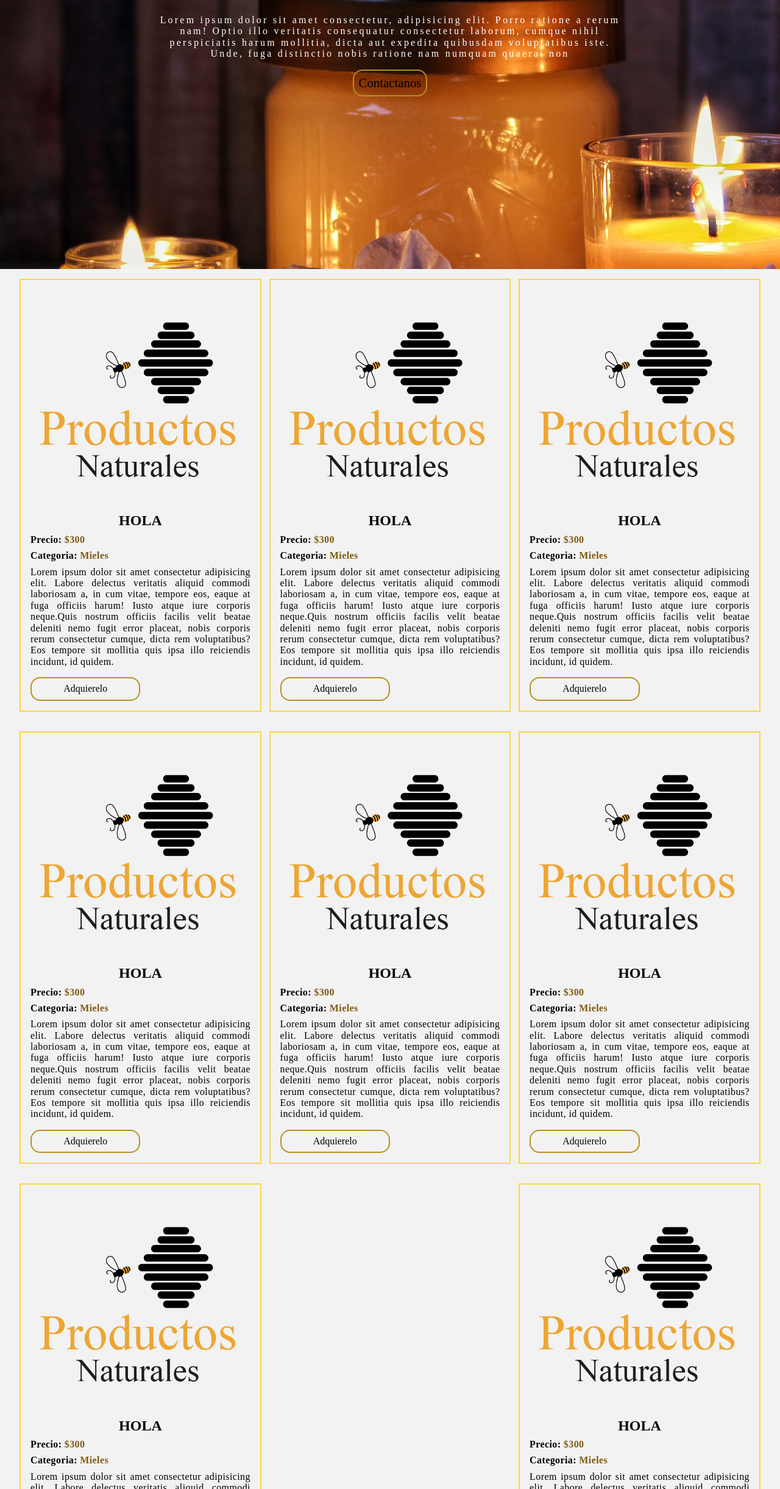
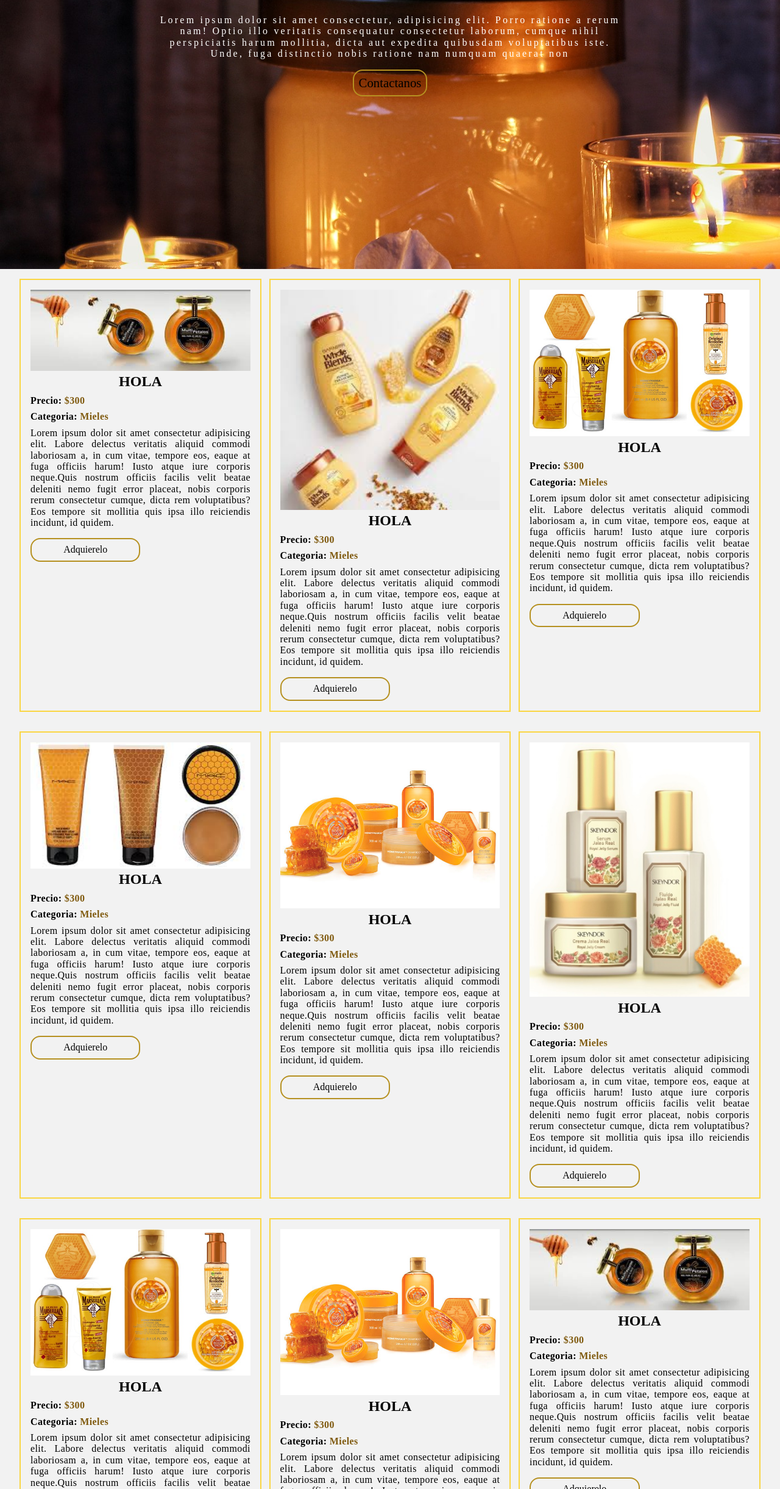
Before and after one commit to gSalvatorec/Mieles2.0, a plain HTML site: page index.html in a window 1280 px wide. Shown: the part 359-2800 px from the top of the page at 61% size. Drawn offline with Linux system fonts and the light colour scheme.

Commit message:
se agregaron ejemplos de productos

```diff
--- a/index.html
+++ b/index.html
@@ -64,7 +64,7 @@
     <div class="main articulos">
         <div class="contenedor-articulos contenedor">
             <div class="card-articulo">
-                <img src="img/ProductosN1.png" alt="" class="articulo">
+                <img src="img/P1.jpg" alt="" class="articulo">
                 <div class="texto-articulo">
                     <h2>Hola</h2>
                     <p class="Precio">Precio: <span>$300</span></p>
@@ -76,7 +76,7 @@
             </div>
             <!-- Finaliza el card del articulo -->
             <div class="card-articulo">
-                <img src="img/ProductosN1.png" alt="" class="articulo">
+                <img src="img/P2.jpg" alt="" class="articulo">
                 <div class="texto-articulo">
                     <h2>Hola</h2>
                     <p class="Precio">Precio: <span>$300</span></p>
@@ -88,7 +88,7 @@
             </div>
             <!-- Finaliza el card del articulo -->
             <div class="card-articulo">
-                <img src="img/ProductosN1.png" alt="" class="articulo">
+                <img src="img/P3.jpg" alt="" class="articulo">
                 <div class="texto-articulo">
                     <h2>Hola</h2>
                     <p class="Precio">Precio: <span>$300</span></p>
@@ -100,7 +100,7 @@
             </div>
             <!-- Finaliza el card del articulo -->
             <div class="card-articulo">
-                <img src="img/ProductosN1.png" alt="" class="articulo">
+                <img src="img/P4.jpg" alt="" class="articulo">
                 <div class="texto-articulo">
                     <h2>Hola</h2>
                     <p class="Precio">Precio: <span>$300</span></p>
@@ -112,7 +112,7 @@
             </div>
             <!-- Finaliza el card del articulo -->
             <div class="card-articulo">
-                <img src="img/ProductosN1.png" alt="" class="articulo">
+                <img src="img/P5.jpg" alt="" class="articulo">
                 <div class="texto-articulo">
                     <h2>Hola</h2>
                     <p class="Precio">Precio: <span>$300</span></p>
@@ -124,7 +124,7 @@
             </div>
             <!-- Finaliza el card del articulo -->
             <div class="card-articulo">
-                <img src="img/ProductosN1.png" alt="" class="articulo">
+                <img src="img/P6.jpg" alt="" class="articulo">
                 <div class="texto-articulo">
                     <h2>Hola</h2>
                     <p class="Precio">Precio: <span>$300</span></p>
@@ -136,7 +136,7 @@
             </div>
             <!-- Finaliza el card del articulo -->
             <div class="card-articulo">
-                <img src="img/ProductosN1.png" alt="" class="articulo">
+                <img src="img/P3.jpg" alt="" class="articulo">
                 <div class="texto-articulo">
                     <h2>Hola</h2>
                     <p class="Precio">Precio: <span>$300</span></p>
@@ -148,7 +148,7 @@
             </div>
             <!-- Finaliza el card del articulo -->
             <div class="card-articulo">
-                <img src="img/ProductosN1.png" alt="" class="articulo">
+                <img src="img/P5.jpg" alt="" class="articulo">
                 <div class="texto-articulo">
                     <h2>Hola</h2>
                     <p class="Precio">Precio: <span>$300</span></p>
@@ -159,7 +159,54 @@
                 <a href="#" class="boton">Adquierelo</a>
             </div>
             <!-- Finaliza el card del articulo -->
-
+            <div class="card-articulo">
+                <img src="img/P1.jpg" alt="" class="articulo">
+                <div class="texto-articulo">
+                    <h2>Hola</h2>
+                    <p class="Precio">Precio: <span>$300</span></p>
+                    <p class="categoria">Categoria: <span>Mieles</span></p>
+                    <p>Lorem ipsum dolor sit amet consectetur adipisicing elit. Labore delectus veritatis aliquid commodi laboriosam a, in cum vitae, tempore eos, eaque at fuga officiis harum! Iusto atque iure corporis neque.Quis nostrum officiis facilis
+                        velit beatae deleniti nemo fugit error placeat, nobis corporis rerum consectetur cumque, dicta rem voluptatibus? Eos tempore sit mollitia quis ipsa illo reiciendis incidunt, id quidem.</p>
+                </div>
+                <a href="#" class="boton">Adquierelo</a>
+            </div>
+            <!-- Finaliza el card del articulo -->
+            <div class="card-articulo">
+                <img src="img/P6.jpg" alt="" class="articulo">
+                <div class="texto-articulo">
+                    <h2>Hola</h2>
+                    <p class="Precio">Precio: <span>$300</span></p>
+                    <p class="categoria">Categoria: <span>Mieles</span></p>
+                    <p>Lorem ipsum dolor sit amet consectetur adipisicing elit. Labore delectus veritatis aliquid commodi laboriosam a, in cum vitae, tempore eos, eaque at fuga officiis harum! Iusto atque iure corporis neque.Quis nostrum officiis facilis
+                        velit beatae deleniti nemo fugit error placeat, nobis corporis rerum consectetur cumque, dicta rem voluptatibus? Eos tempore sit mollitia quis ipsa illo reiciendis incidunt, id quidem.</p>
+                </div>
+                <a href="#" class="boton">Adquierelo</a>
+            </div>
+            <!-- Finaliza el card del articulo -->
+            <div class="card-articulo">
+                <img src="img/P2.jpg" alt="" class="articulo">
+                <div class="texto-articulo">
+                    <h2>Hola</h2>
+                    <p class="Precio">Precio: <span>$300</span></p>
+                    <p class="categoria">Categoria: <span>Mieles</span></p>
+                    <p>Lorem ipsum dolor sit amet consectetur adipisicing elit. Labore delectus veritatis aliquid commodi laboriosam a, in cum vitae, tempore eos, eaque at fuga officiis harum! Iusto atque iure corporis neque.Quis nostrum officiis facilis
+                        velit beatae deleniti nemo fugit error placeat, nobis corporis rerum consectetur cumque, dicta rem voluptatibus? Eos tempore sit mollitia quis ipsa illo reiciendis incidunt, id quidem.</p>
+                </div>
+                <a href="#" class="boton">Adquierelo</a>
+            </div>
+            <!-- Finaliza el card del articulo -->
+            <div class="card-articulo">
+                <img src="img/P4.jpg" alt="" class="articulo">
+                <div class="texto-articulo">
+                    <h2>Hola</h2>
+                    <p class="Precio">Precio: <span>$300</span></p>
+                    <p class="categoria">Categoria: <span>Mieles</span></p>
+                    <p>Lorem ipsum dolor sit amet consectetur adipisicing elit. Labore delectus veritatis aliquid commodi laboriosam a, in cum vitae, tempore eos, eaque at fuga officiis harum! Iusto atque iure corporis neque.Quis nostrum officiis facilis
+                        velit beatae deleniti nemo fugit error placeat, nobis corporis rerum consectetur cumque, dicta rem voluptatibus? Eos tempore sit mollitia quis ipsa illo reiciendis incidunt, id quidem.</p>
+                </div>
+                <a href="#" class="boton">Adquierelo</a>
+            </div>
+            <!-- Finaliza el card del articulo -->
         </div>
     </div>
 
```
Also changed, not shown: img/P1.jpg (added), img/P2.jpg (added), img/P3.jpg (added), img/P4.jpg (added), img/P5.jpg (added), img/P6.jpg (added).
